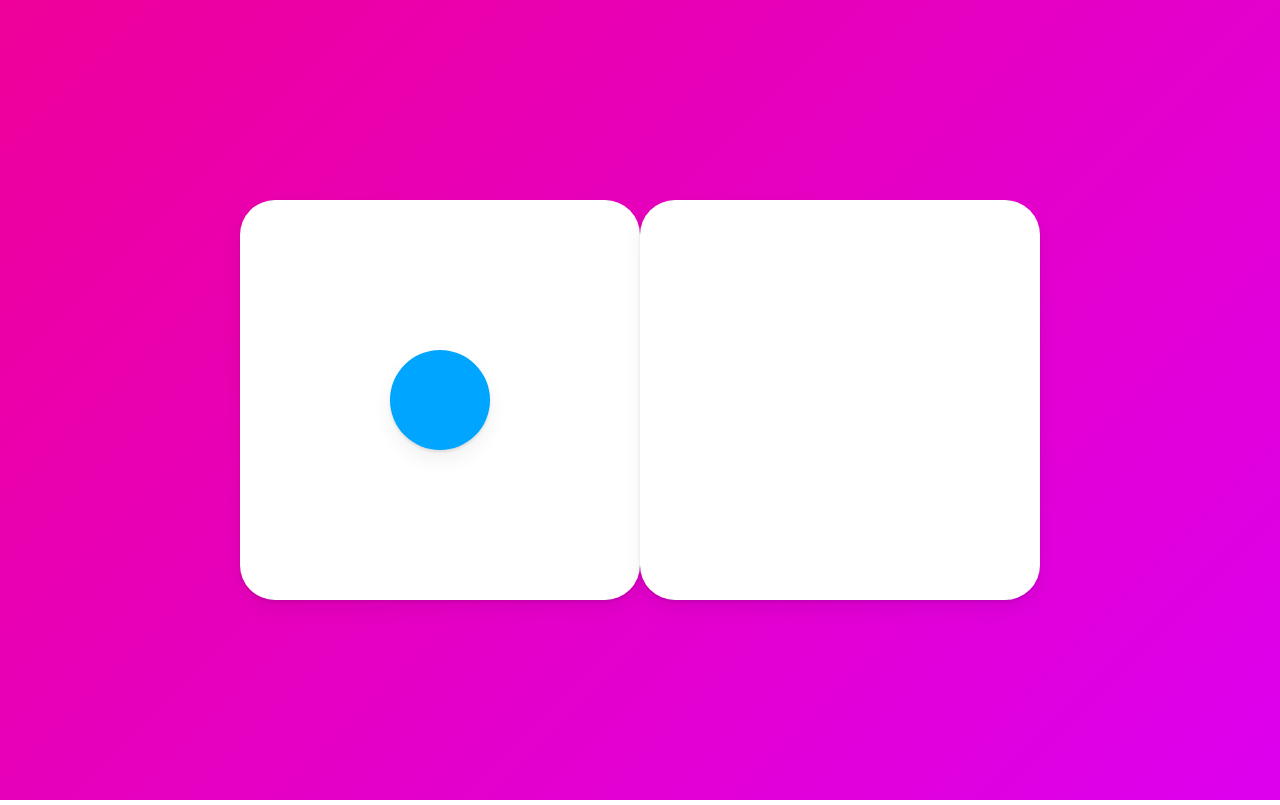
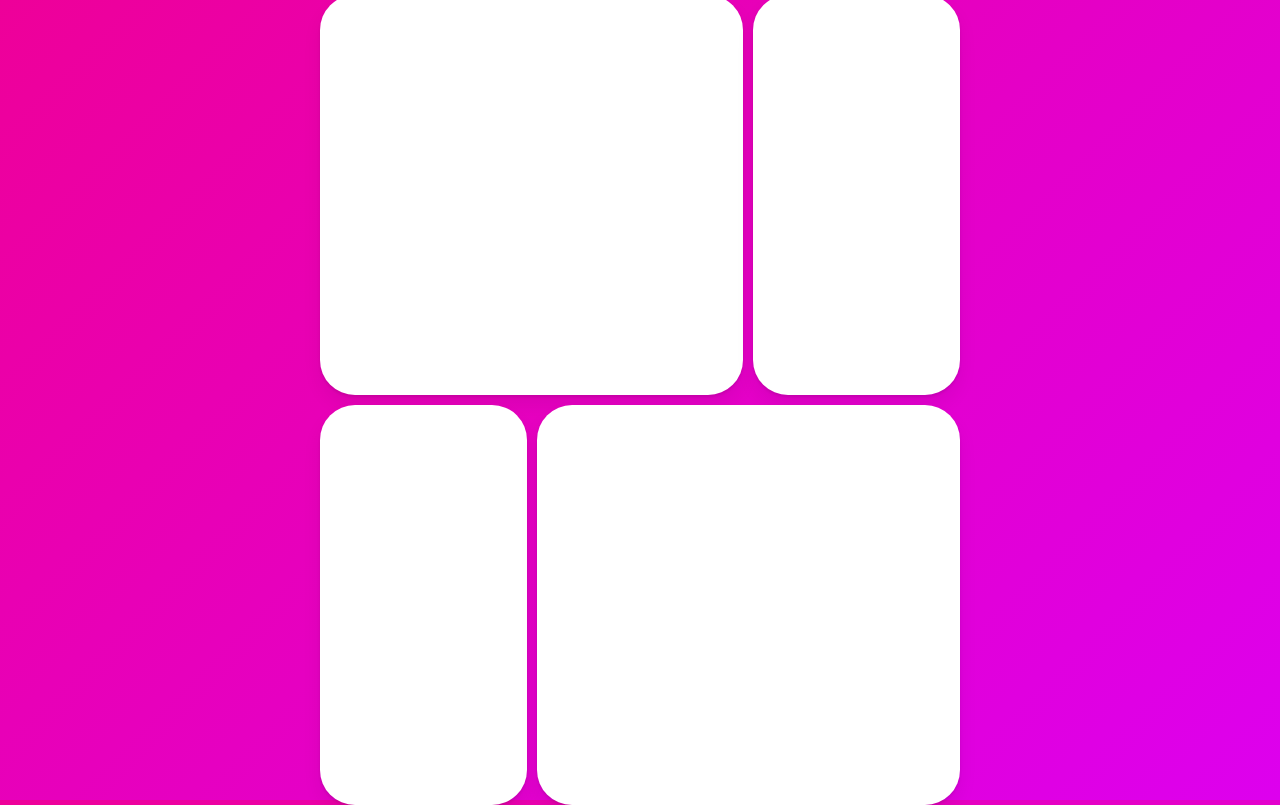
Before and after one commit to to06109/react_masterclass, a React (Create React App) app: page / in a window 1280 px wide. Built offline with nearby package versions, Linux system fonts and the light colour scheme.

Commit message:
7.16 Animation - Final Project

```diff
--- a/src/App.tsx
+++ b/src/App.tsx
@@ -1,11 +1,5 @@
 import styled from 'styled-components'
-import {
-  AnimatePresence,
-  motion,
-  useMotionValue,
-  useTransform,
-  useViewportScroll,
-} from 'framer-motion'
+import { motion, AnimatePresence } from 'framer-motion'
 import { useState } from 'react'
 
 const Wrapper = styled(motion.div)`
@@ -15,8 +9,20 @@
   justify-content: center;
   align-items: center;
 `
+const Grid = styled.div`
+  display: grid;
+  // repeat(반복횟수, 반복값)
+  grid-template-columns: repeat(3, 1fr);
+  width: 50vw;
+  gap: 10px;
+  // 1번 라인에서 2칸
+  // grid-column: 1 / span 2;
+  div:first-child,
+  div:last-child {
+    grid-column: span 2;
+  }
+`
 const Box = styled(motion.div)`
-  width: 400px;
   height: 400px;
   background-color: rgba(255, 255, 255, 1);
   border-radius: 35px;
@@ -26,31 +32,42 @@
   box-shadow: 0 2px 3px rgba(0, 0, 0, 0.1), 0 10px 20px rgba(0, 0, 0, 0.06);
 `
 
-const Circle = styled(motion.div)`
-  background-color: #00a5ff;
-  height: 100px;
-  width: 100px;
-  border-radius: 50px;
-  box-shadow: 0 2px 3px rgba(0, 0, 0, 0.1), 0 10px 20px rgba(0, 0, 0, 0.06);
+const Overlay = styled(motion.div)`
+  width: 100%;
+  height: 100%;
+  position: absolute;
+  display: flex;
+  justify-content: center;
+  align-items: center;
 `
-
 function App() {
-  const [clicked, setClicked] = useState(false)
-  const toggleClicked = () => setClicked((prev) => !prev)
+  const [id, setId] = useState<null | string>(null)
   return (
-    <Wrapper onClick={toggleClicked}>
-      {/* 클릭하면 안보여주고 안하면 보여줌 */}
-      <Box>
-        {!clicked ? (
-          <Circle layoutId="circle" style={{ borderRadius: 50 }} />
+    <Wrapper>
+      <Grid>
+        {/* click을 할 때마다 state를 바꿈 */}
+        {['1', '2', '3', '4'].map((n) => (
+          // layoutId는 str이어야 함
+          <Box onClick={() => setId(n)} key={n} layoutId={n} />
+        ))}
+      </Grid>
+      {/* exit 애니메이션을 주기 위함 */}
+      <AnimatePresence>
+        {/* id가 존재하면 Overlay 를 보여주기 */}
+        {id ? (
+          <Overlay
+            // 다시 클릭하면 초기화
+            onClick={() => setId(null)}
+            // Overlay에 animation 주기
+            initial={{ backgroundColor: 'rgba(0, 0, 0, 0)' }}
+            animate={{ backgroundColor: 'rgba(0, 0, 0, 0.5)' }}
+            exit={{ backgroundColor: 'rgba(0, 0, 0, 0)' }}
+          >
+            {/* 그리드 박스와 오버레이 박스를 layoutId로 연결해줌 */}
+            <Box layoutId={id} style={{ width: 400, height: 200 }} />
+          </Overlay>
         ) : null}
-      </Box>
-      {/* 클릭하면 보여주고 아니면 안보여줌 */}
-      <Box>
-        {clicked ? (
-          <Circle layoutId="circle" style={{ borderRadius: 0, scale: 2 }} />
-        ) : null}
-      </Box>
+      </AnimatePresence>
     </Wrapper>
   )
 }
```
